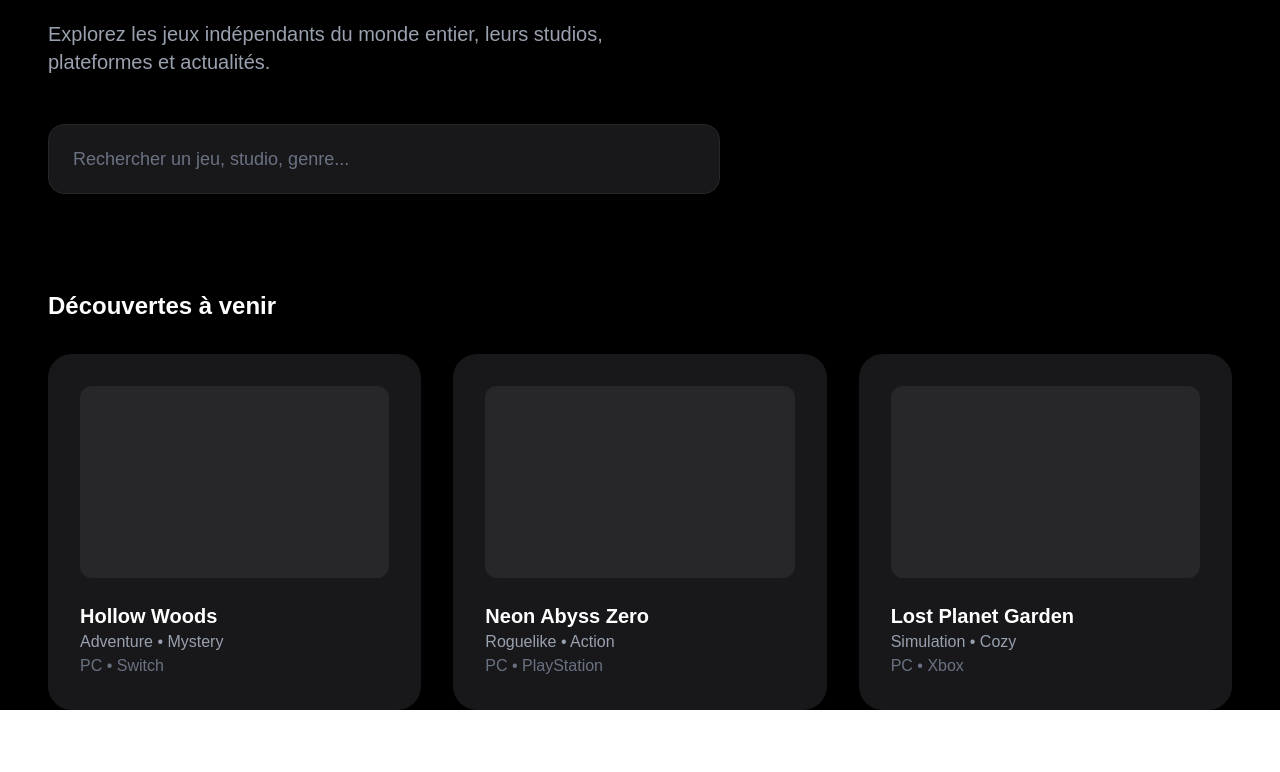
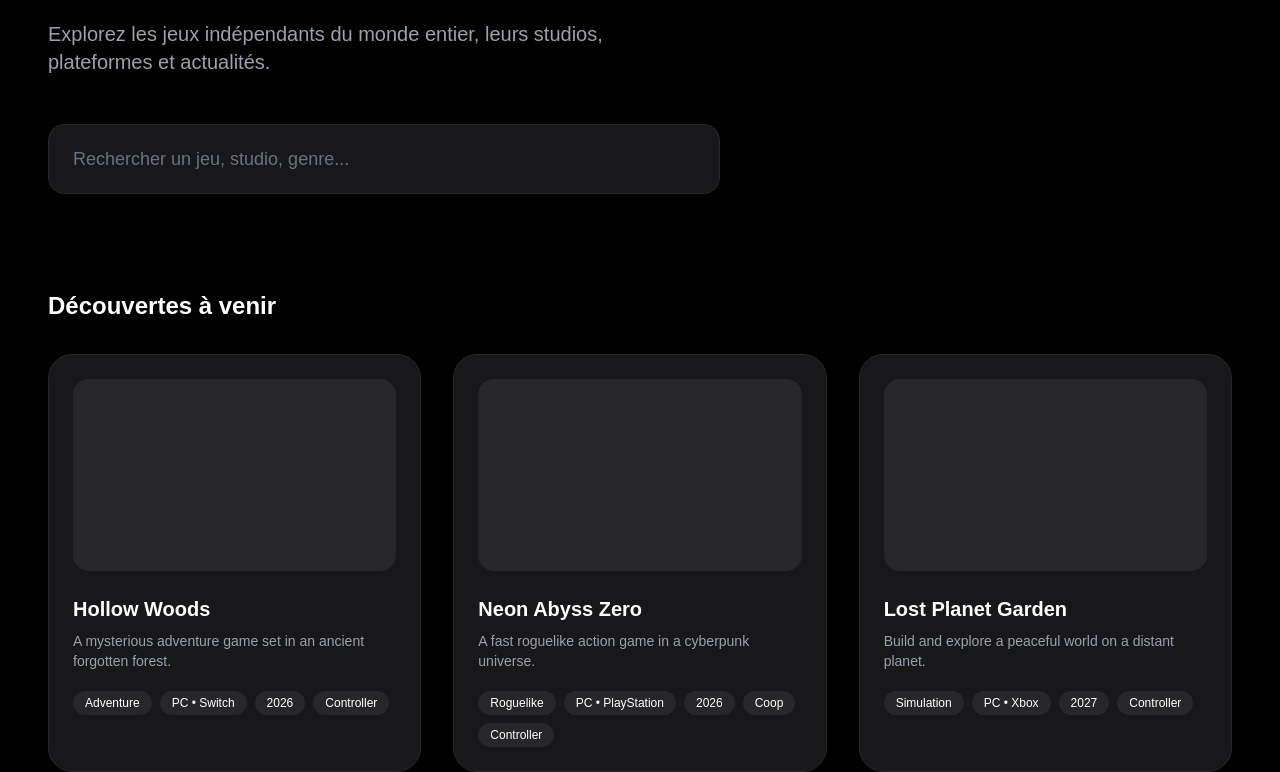
Before and after one commit to papeentwitch/IndieNexus, a Next.js app in the folder apps/web/: page / in a window 1280 px wide. Shown: the part 380-1152 px from the top of the page. Before the commit the page ends 1090 px from the top, so only its background shows below. Built offline with nearby package versions, Linux system fonts and the light colour scheme.

Commit message:
v0.1.2 game catalog cards

```diff
--- a/apps/web/app/page.tsx
+++ b/apps/web/app/page.tsx
@@ -37,10 +37,14 @@ export default function Home() {
         <div className="grid grid-cols-3 gap-8">
           {games.map((game) => (
             <GameCard
-              key={game.title}
+              key={game.id}
               title={game.title}
+              description={game.description}
               genre={game.genre}
-              platform={game.platform}
+              platforms={game.platforms}
+              releaseDate={game.releaseDate}
+              coop={game.coop}
+              controller={game.controller}
             />
           ))}
         </div>
--- a/apps/web/components/GameCard.tsx
+++ b/apps/web/components/GameCard.tsx
@@ -1,31 +1,62 @@
 type Props = {
   title: string;
+  description: string;
   genre: string;
-  platform: string;
+  platforms: string[];
+  releaseDate: string;
+  coop: boolean;
+  controller: boolean;
 };
 
 export function GameCard({
   title,
+  description,
   genre,
-  platform,
+  platforms,
+  releaseDate,
+  coop,
+  controller,
 }: Props) {
+  return (
+    <div className="rounded-3xl border border-zinc-800 bg-zinc-900 p-6 transition hover:border-zinc-600">
 
-  return (
-    <div className="rounded-3xl bg-zinc-900 p-8">
-
-      <div className="mb-6 h-48 rounded-xl bg-zinc-800" />
+      <div className="mb-6 h-48 rounded-2xl bg-zinc-800" />
 
       <h3 className="text-xl font-bold">
         {title}
       </h3>
 
-      <p className="text-gray-400">
-        {genre}
+      <p className="mt-2 text-sm text-gray-400">
+        {description}
       </p>
 
-      <p className="text-gray-500">
-        {platform}
-      </p>
+      <div className="mt-5 flex flex-wrap gap-2 text-xs">
+
+        <span className="rounded-full bg-zinc-800 px-3 py-1">
+          {genre}
+        </span>
+
+        <span className="rounded-full bg-zinc-800 px-3 py-1">
+          {platforms.join(" • ")}
+        </span>
+
+        <span className="rounded-full bg-zinc-800 px-3 py-1">
+          {releaseDate}
+        </span>
+
+        {coop && (
+          <span className="rounded-full bg-zinc-800 px-3 py-1">
+            Coop
+          </span>
+        )}
+
+        {controller && (
+          <span className="rounded-full bg-zinc-800 px-3 py-1">
+            Controller
+          </span>
+        )}
+
+      </div>
 
     </div>
   );
--- a/apps/web/data/games.ts
+++ b/apps/web/data/games.ts
@@ -1,19 +1,43 @@
 export const games = [
   {
+    id: 1,
     title: "Hollow Woods",
-    genre: "Adventure • Mystery",
-    platform: "PC • Switch",
+    description:
+      "A mysterious adventure game set in an ancient forgotten forest.",
+    genre: "Adventure",
+    platforms: ["PC", "Switch"],
+    releaseDate: "2026",
+    status: "Coming soon",
+    multiplayer: false,
+    coop: false,
+    controller: true,
   },
 
   {
+    id: 2,
     title: "Neon Abyss Zero",
-    genre: "Roguelike • Action",
-    platform: "PC • PlayStation",
+    description:
+      "A fast roguelike action game in a cyberpunk universe.",
+    genre: "Roguelike",
+    platforms: ["PC", "PlayStation"],
+    releaseDate: "2026",
+    status: "Coming soon",
+    multiplayer: true,
+    coop: true,
+    controller: true,
   },
 
   {
+    id: 3,
     title: "Lost Planet Garden",
-    genre: "Simulation • Cozy",
-    platform: "PC • Xbox",
+    description:
+      "Build and explore a peaceful world on a distant planet.",
+    genre: "Simulation",
+    platforms: ["PC", "Xbox"],
+    releaseDate: "2027",
+    status: "In development",
+    multiplayer: false,
+    coop: false,
+    controller: true,
   },
 ];
```
